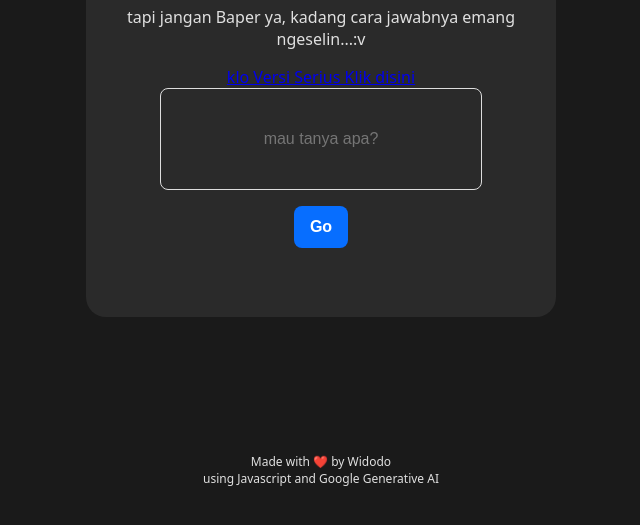
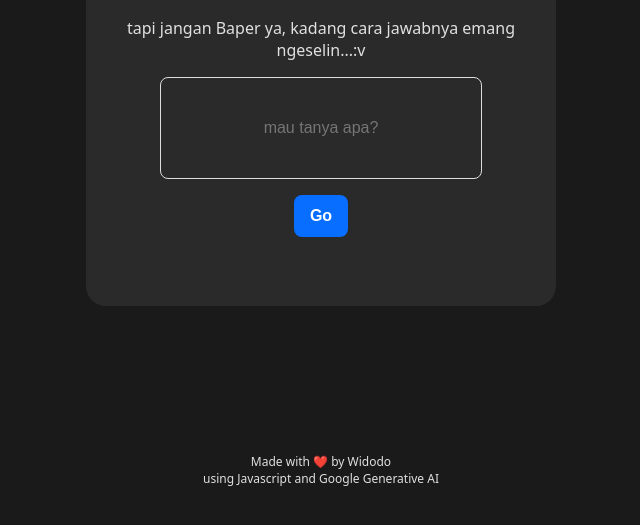
Before and after one commit to bozid95/chatbot-ai-gaul, a website built with Vite: page index.html in a window 1280 px wide. Shown: the part 229-754 px from the top of the page, without its empty margins (319-959 px from the left). Built offline with nearby package versions, Linux system fonts and the light colour scheme; some packages are replaced by stand-ins of ours.

Commit message:
Update index.html

```diff
--- a/index.html
+++ b/index.html
@@ -13,7 +13,6 @@
       <h2>Dodo AI</h2>
       <p>Bisa bantu jawab semua pertanyaanmu :D</p>
       <p>tapi jangan Baper ya, kadang cara jawabnya emang ngeselin...:v </p>
-      <a href="ori/index.html">klo Versi Serius Klik disini</a>
     </div>
 
     <form>
```
